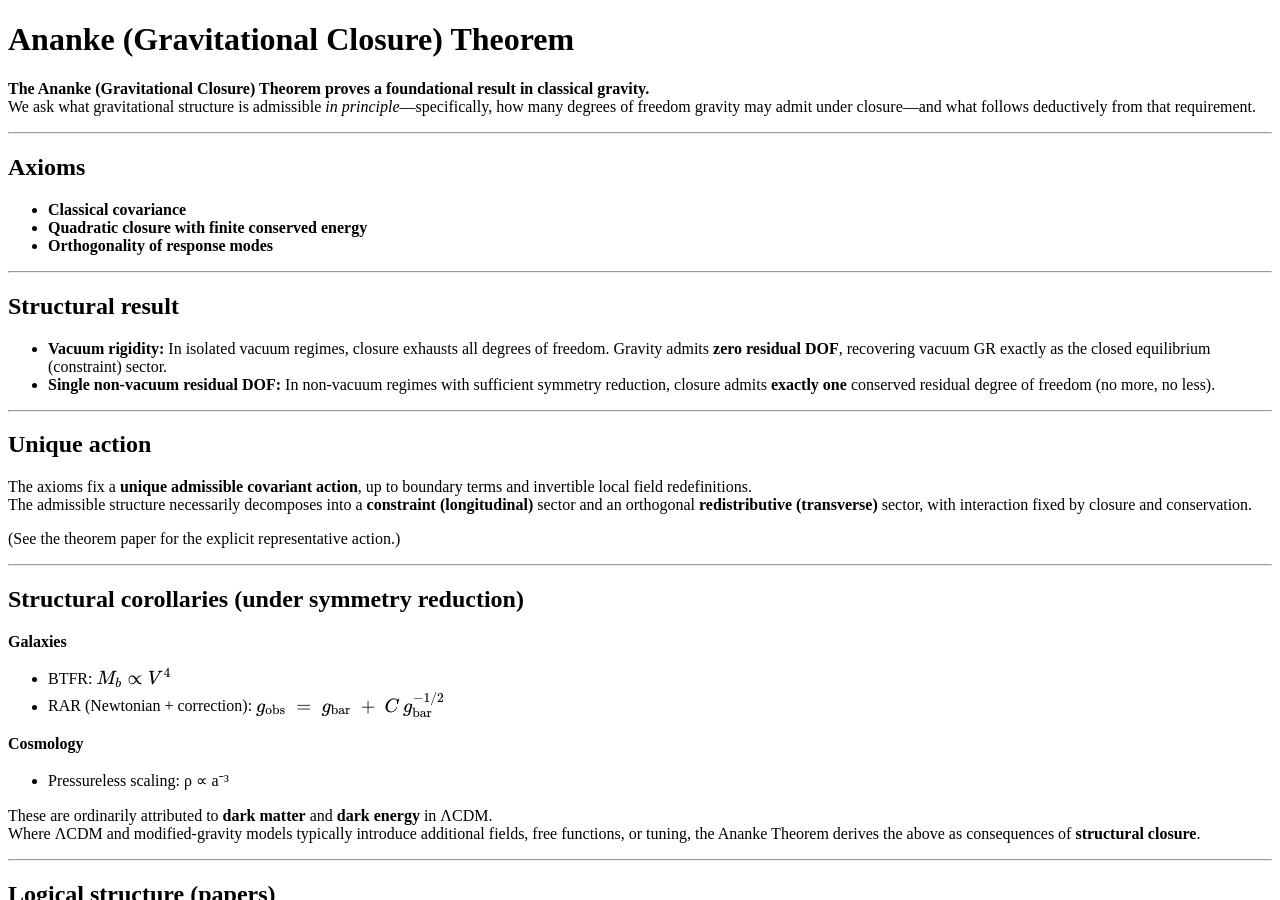
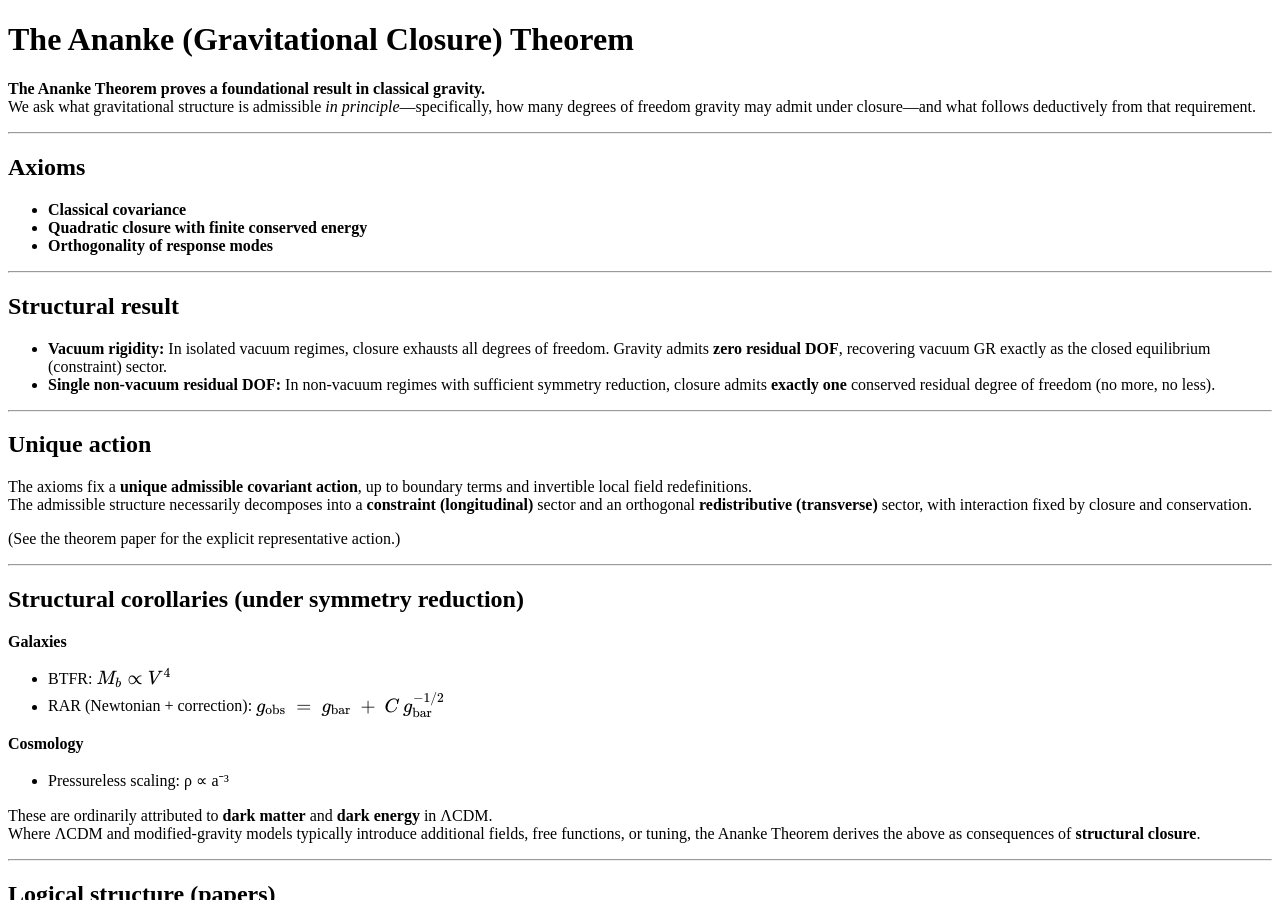
Before and after one commit to ananke-research/ananke-theorem, a Jekyll site: the page built from index.md, in a window 1280 px wide and 900 px high. Built offline with Jekyll 4.4.1, drawn with Linux system fonts in a browser that asks for light colours.

Commit message:
Correct title formatting and wording in index.md

```diff
--- a/index.md
+++ b/index.md
@@ -4,9 +4,9 @@ layout: default
 
 <!-- index.md (minimal landing page, with logical sequence + diagnostics placed correctly) -->
 
-# Ananke (Gravitational Closure) Theorem
+# The Ananke (Gravitational Closure) Theorem
 
-**The Ananke (Gravitational Closure) Theorem proves a foundational result in classical gravity.**
+**The Ananke Theorem proves a foundational result in classical gravity.**
 We ask what gravitational structure is admissible *in principle*—specifically, how many degrees of freedom gravity may admit under closure—and what follows deductively from that requirement.
 
 ---
```
